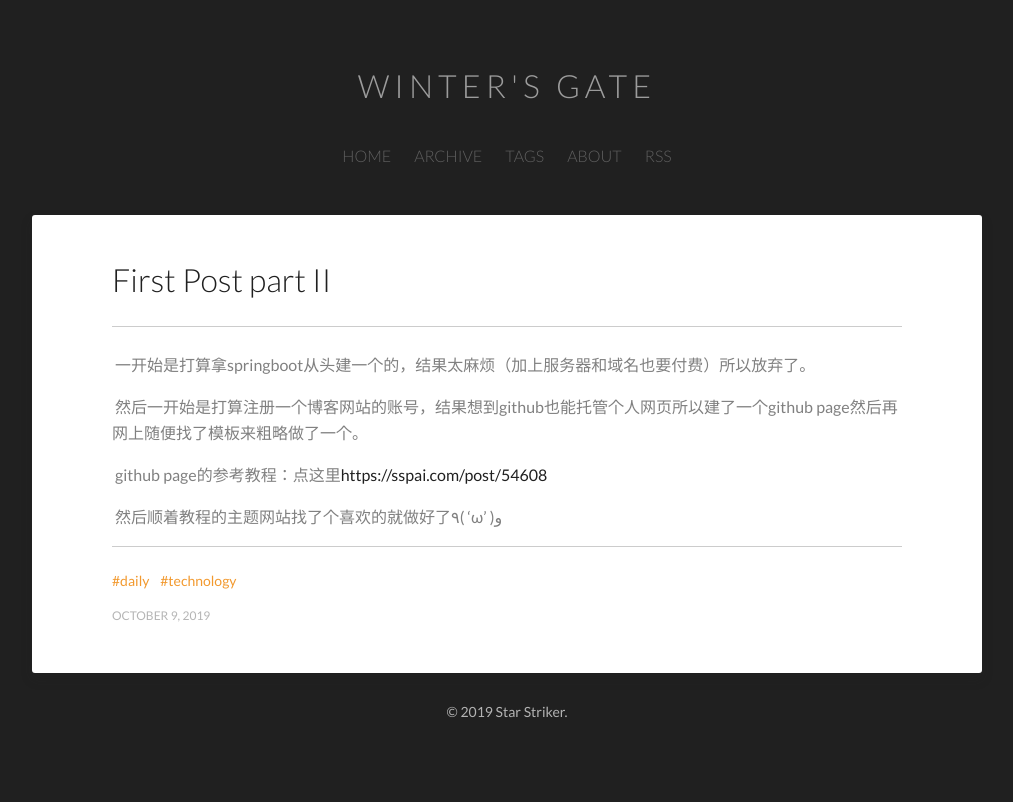
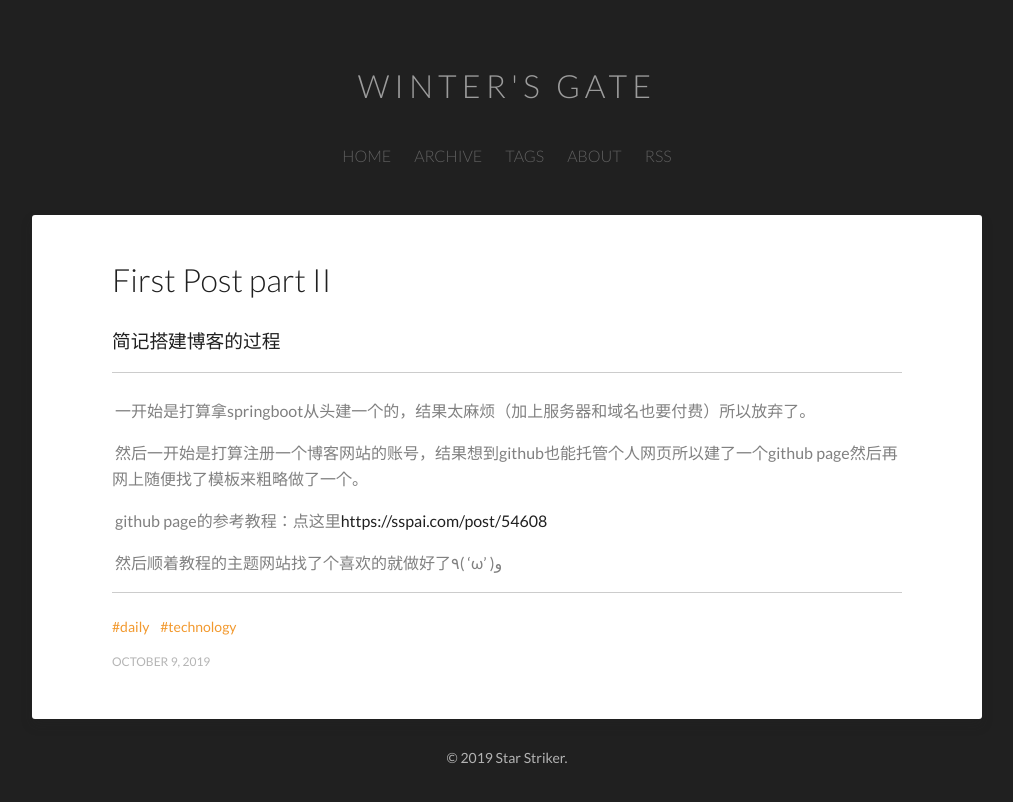
Before and after one commit to Star-Striker/Star-Striker.github.io, a Jekyll site: the page built from _posts/2019-10-9-First-Post-part-II.md, in a window 1280 px wide. Shown: the top 802 px of the page, without its empty margins (133-1146 px from the left). Built offline with Jekyll 4.4.1, drawn with Linux system fonts in a browser that asks for light colours.

Commit message:
Update 2019-10-9-First-Post-part-II.md

```diff
--- a/_posts/2019-10-9-First-Post-part-II.md
+++ b/_posts/2019-10-9-First-Post-part-II.md
@@ -2,6 +2,7 @@
 layout: post
 categories: posts
 title: First Post part II
+subtitle: 简记搭建博客的过程
 tags: [daily , technology]
 date-string: October 9, 2019
 
```
